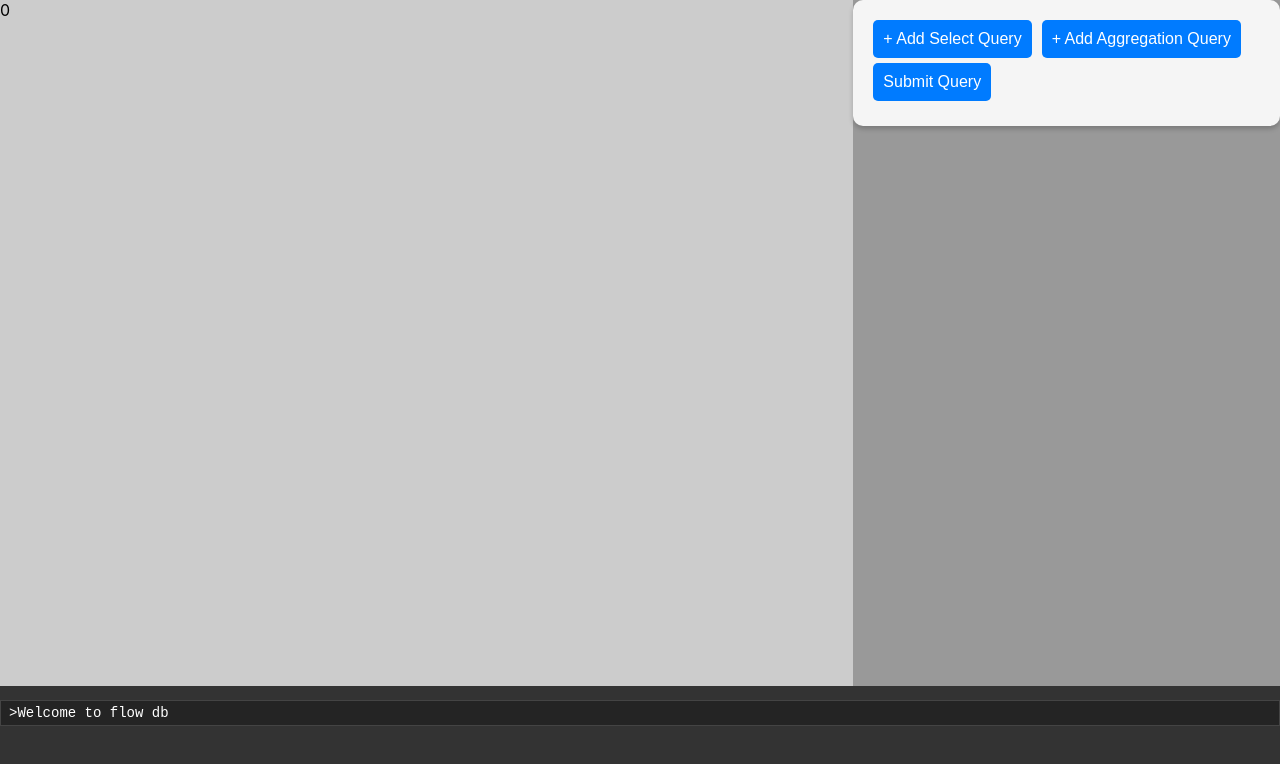
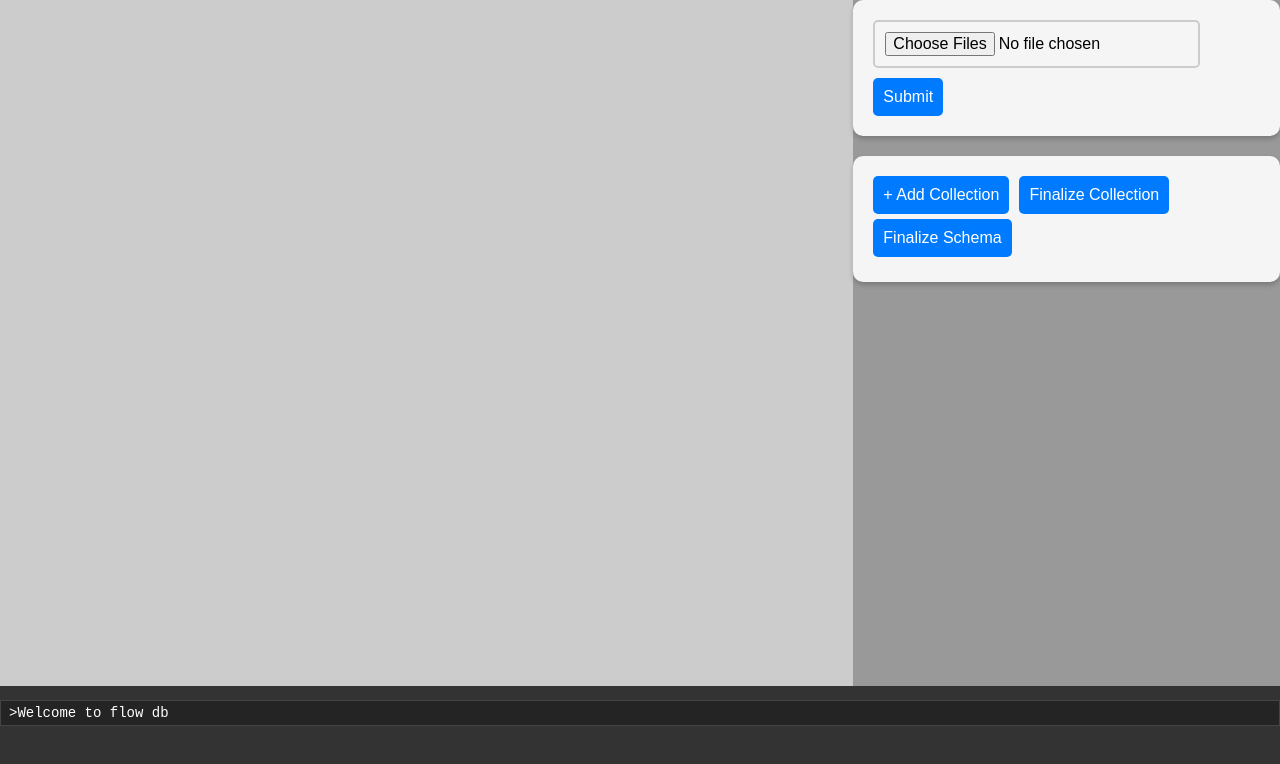
Before and after one commit to MnCSSJ4x/FlowDB, a React (Create React App) app in the folder frontend/: page / in a window 1280 px wide. Shown: the top 764 px of the page. Built offline with nearby package versions, Linux system fonts and the light colour scheme.

Commit message:
added: page 2

```diff
--- a/frontend/package.json
+++ b/frontend/package.json
@@ -35,5 +35,8 @@
       "last 1 firefox version",
       "last 1 safari version"
     ]
+  },
+  "devDependencies": {
+    "react-router-dom": "^6.11.1"
   }
 }
--- a/frontend/src/Agg.js
+++ b/frontend/src/Agg.js
@@ -2,9 +2,13 @@ import "./App.css";
 import SchemaBuilder from "./Components_agg/SchemaBuilder";
 import Elements from "./Components_agg/Elements";
 import { useState } from "react";
+import { useLocation } from 'react-router-dom'
 
 function App() {
+  const location = useLocation();
+  const responseFromServer = location.state.resp;
   const [toShow, setToShow] = useState(0);
+  const [c_names,setCNames] = useState(["Hi"]);
   const [data, setData] = useState([{
     type : 1,
     tableName: "",
@@ -12,16 +16,18 @@ function App() {
     limit: 0,
     condition: ""
   }]);
-  const [c_names, setCNames] = useState(['HI'])
 
-  const tables = ['tabjkfbs', 'ohfsf']
-
+  const tables = []
+  for(let i = 0 ; i<responseFromServer.length; i++) {
+    let tableName = Object.keys(responseFromServer[i]);
+    tables.push(tableName);
+  }
   const [messages, setMessages] = useState(['>Welcome to flow db'])
 
   return (
     <div className="container">
       <div className="top-section">
-        <div className="left">{toShow && <SchemaBuilder ts = {toShow} data={data} setData={setData} c_names = {c_names} setCNames = {setCNames} tables = {tables}/>}</div>
+        <div className="left">{toShow && <SchemaBuilder ts = {toShow} data={data} setData={setData} c_names = {c_names} setCNames = {setCNames} tables = {tables} responseFromServer = {responseFromServer}/>}</div>
         <div className="right">
           <ul>
 
--- a/frontend/src/Components/Elements.jsx
+++ b/frontend/src/Components/Elements.jsx
@@ -1,9 +1,10 @@
 import React, { useState } from "react";
 import "./Elements.css";
 import axios from "axios";
+import { useNavigate } from "react-router-dom";
 function Elements(props) {
   const [selectedOption, setSelectedOption] = useState(null);
-
+  const history = useNavigate();
   const handleOptionClick = (option) => {
     setSelectedOption(option);
     props.handler(true);
@@ -26,6 +27,11 @@ function Elements(props) {
         })
         .then((response) => {
           console.log(response);
+          history("/query", {
+            state: {
+              resp: response.data.data,
+            },
+          });
         })
         .catch((error) => {
           console.error(error);
--- a/frontend/src/Components_agg/RowBuilder.jsx
+++ b/frontend/src/Components_agg/RowBuilder.jsx
@@ -2,22 +2,34 @@ import "./RowBuilder.css";
 import { useState } from "react";
 
 const conditions = ["=", ">", "<", ">=", "<=", "!=", "> 75%", "25% - 75%"];
-function RowBuilder({ data, setData, c_names, setCNames, tables }) {
+function RowBuilder({
+  data,
+  setData,
+  c_names,
+  setCNames,
+  tables,
+  responseFromServer,
+}) {
   const handleTableNameChange = (e, index) => {
     const newData = [...data];
     newData[index].tableName = e.target.value;
     setData(newData);
-
-    // setCNames(global_tables[e.target.value]);
-
+    let cName = [];
+    for (let i = 0; i < responseFromServer.length; i++) {
+      let tableName = Object.keys(responseFromServer[i]);
+      if (tableName[0] === e.target.value) {
+        console.log(responseFromServer[i][tableName]);
+        cName = responseFromServer[i][tableName];
+      }
+    }
+    // responseFromServer;
+    setCNames(cName);
   };
   const handleTextChange = (e, index) => {
     const newData = [...data];
     newData[index].tempColName = e.target.value;
     setData(newData);
   };
-
-
 
   const handleColumnTypeChange = (e, index) => {
     const newData = [...data];
@@ -31,13 +43,11 @@ function RowBuilder({ data, setData, c_names, setCNames, tables }) {
     setData(newData);
   };
 
-
   const handleDeleteRow = (index) => {
     const newData = [...data];
     newData.splice(index, 1);
     setData(newData);
   };
-
 
   return (
     <div>
@@ -65,7 +75,9 @@ function RowBuilder({ data, setData, c_names, setCNames, tables }) {
                 onChange={(e) => handleColumnTypeChange(e, index)}
               >
                 <option value="">Select column name</option>
-
+                {c_names.map((val) => {
+                  return <option value={val.toString()}>{val}</option>;
+                })}
               </select>
             </div>
             <div>
@@ -83,11 +95,18 @@ function RowBuilder({ data, setData, c_names, setCNames, tables }) {
             </div>
             <div>
               <label htmlFor={`columnName-${index}`}>rhs</label>
-              <input type="numeric"  placeholder = "put number" onChange={(e) => handleTextChange(e, index)} />
+              <input
+                type="numeric"
+                placeholder="put number"
+                onChange={(e) => handleTextChange(e, index)}
+              />
             </div>
             <div>
               <label htmlFor={`columnName-${index}`}>limit</label>
-              <input type="numeric" onChange={(e) => handleTextChange(e, index)} />
+              <input
+                type="numeric"
+                onChange={(e) => handleTextChange(e, index)}
+              />
             </div>
             <button onClick={() => handleDeleteRow(index)}>Delete</button>
           </li>
--- a/frontend/src/Components_agg/RowBuilder_agg.jsx
+++ b/frontend/src/Components_agg/RowBuilder_agg.jsx
@@ -2,22 +2,37 @@ import "./RowBuilder.css";
 import { useState } from "react";
 
 const conditions = ["min", "max", "avg", "range", "nunique", "histogram"];
-function RowBuilder({ data, setData, c_names, setCNames, tables }) {
+function RowBuilder({
+  data,
+  setData,
+  c_names,
+  setCNames,
+  tables,
+  responseFromServer,
+}) {
   const handleTableNameChange = (e, index) => {
     const newData = [...data];
     newData[index].tableName = e.target.value;
     setData(newData);
 
+    let cName = [];
+    for (let i = 0; i < responseFromServer.length; i++) {
+      let tableName = Object.keys(responseFromServer[i]);
+      if (tableName[0] === e.target.value) {
+        console.log(responseFromServer[i][tableName]);
+        cName = responseFromServer[i][tableName];
+      }
+    }
+    // responseFromServer;
+    setCNames(cName);
+
     // setCNames(global_tables[e.target.value]);
-
   };
   const handleTextChange = (e, index) => {
     const newData = [...data];
     newData[index].tempColName = e.target.value;
     setData(newData);
   };
-
-
 
   const handleColumnTypeChange = (e, index) => {
     const newData = [...data];
@@ -31,13 +46,11 @@ function RowBuilder({ data, setData, c_names, setCNames, tables }) {
     setData(newData);
   };
 
-
   const handleDeleteRow = (index) => {
     const newData = [...data];
     newData.splice(index, 1);
     setData(newData);
   };
-
 
   return (
     <div>
@@ -65,7 +78,9 @@ function RowBuilder({ data, setData, c_names, setCNames, tables }) {
                 onChange={(e) => handleColumnTypeChange(e, index)}
               >
                 <option value="">Select column name</option>
-
+                {c_names.map((val) => {
+                  return <option value={val.toString()}>{val}</option>;
+                })}
               </select>
             </div>
             <div>
@@ -82,8 +97,6 @@ function RowBuilder({ data, setData, c_names, setCNames, tables }) {
               </select>
             </div>
 
-
-
             <button onClick={() => handleDeleteRow(index)}>Delete</button>
           </li>
         ))}
--- a/frontend/src/Components_agg/SchemaBuilder.jsx
+++ b/frontend/src/Components_agg/SchemaBuilder.jsx
@@ -2,52 +2,62 @@ import React from "react";
 import { useState } from "react";
 import RowBuilder from "./RowBuilder";
 import RowBuilder_agg from "./RowBuilder_agg";
-const SchemaBuilder = ({ ts, data, setData, c_names, setCNames, tables }) => {
+const SchemaBuilder = ({
+  ts,
+  data,
+  setData,
+  c_names,
+  setCNames,
+  tables,
+  responseFromServer,
+}) => {
   const handleAddRow = () => {
-    if (data.type == 1){
+    if (data.type == 1) {
       setData([
         ...data,
         {
-          type : 1,
+          type: 1,
           tableName: "",
           columnName: "",
           limit: 0,
-          condition: ""
-      }
-
+          condition: "",
+        },
       ]);
-    }
-    else {
+    } else {
       setData([
         ...data,
         {
-          type : 2,
+          type: 2,
           tableName: "",
           columnName: "",
-          condition: ""
-      }
-
+          condition: "",
+        },
       ]);
     }
-
   };
   return (
     <div>
       <ul>
-        {ts == 1 && < RowBuilder
+        {ts == 1 && (
+          <RowBuilder
             data={data}
             setData={setData}
             c_names={c_names}
             setCNames={setCNames}
-          tables = {tables}
-        />}
-        {ts == 2 && < RowBuilder_agg
+            tables={tables}
+            responseFromServer={responseFromServer}
+          />
+        )}
+        {ts == 2 && (
+          <RowBuilder_agg
             data={data}
             setData={setData}
             c_names={c_names}
             setCNames={setCNames}
-          tables = {tables}
-        />}
+            tables={tables}
+            responseFromServer={responseFromServer}
+          />
+        )}
       </ul>
       <button onClick={handleAddRow}>+ Add Row</button>
     </div>
--- a/frontend/src/index.js
+++ b/frontend/src/index.js
@@ -1,6 +1,7 @@
 import React from 'react';
 import ReactDOM from 'react-dom/client';
 import './index.css';
+import { BrowserRouter, Routes, Route } from "react-router-dom";
 import  App from './App';
 import  Agg from './Agg';
 import reportWebVitals from './reportWebVitals';
@@ -8,7 +9,13 @@ import reportWebVitals from './reportWebVitals';
 const root = ReactDOM.createRoot(document.getElementById('root'));
 root.render(
   <React.StrictMode>
-    <Agg />
+    <BrowserRouter>
+      <Routes>
+        <Route path="/" element={<App />}/>
+        <Route path="query" element={<Agg />} />
+      </Routes>
+    </BrowserRouter>
+
   </React.StrictMode>
 );
 
```
Also changed, not shown: frontend/src/Components_agg/Elements.jsx (+5 -5 lines), 2 other files (tests, documents, lock files or other folders). Lines whose indentation alone changed are shown as unchanged.
